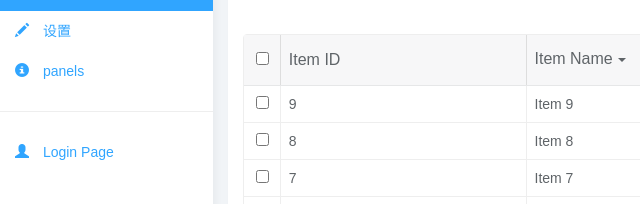
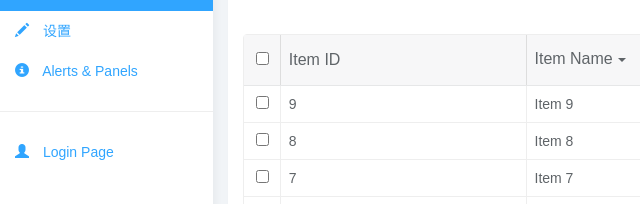
Before and after one commit to Heh10/Blog, a plain HTML site: page user.html in a window 1280 px wide. Shown: the part 294-498 px from the top of the page, 0-640 px from the left. Drawn offline with Linux system fonts and the light colour scheme.

Commit message:
界面修改

```diff
--- a/user.html
+++ b/user.html
@@ -77,7 +77,7 @@
 			<li><a href="charts.html"><span class="glyphicon glyphicon-stats"></span> 页面</a></li>
 			<li class="active"><a href="user.html"><span class="glyphicon glyphicon-list-alt"></span> 用户</a></li>
 			<li><a href="setting.html"><span class="glyphicon glyphicon-pencil"></span> 设置</a></li>
-			<li><a href="panels.html"><span class="glyphicon glyphicon-info-sign"></span> panels</a></li>
+			<li><a href="panels.html"><span class="glyphicon glyphicon-info-sign"></span> Alerts &amp; Panels</a></li>
             <li role="presentation" class="divider"></li>
 			<li><a href="login.html"><span class="glyphicon glyphicon-user"></span> Login Page</a></li>
 		</ul>
```
